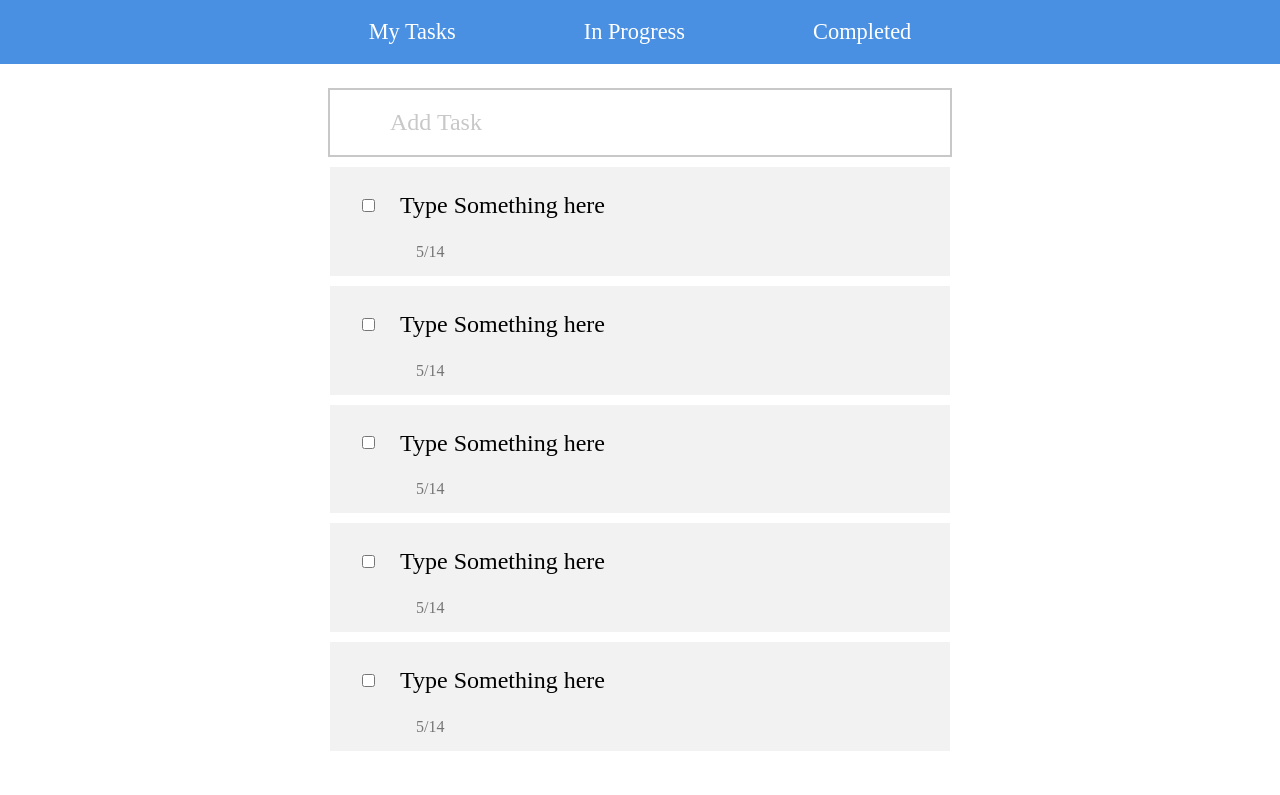
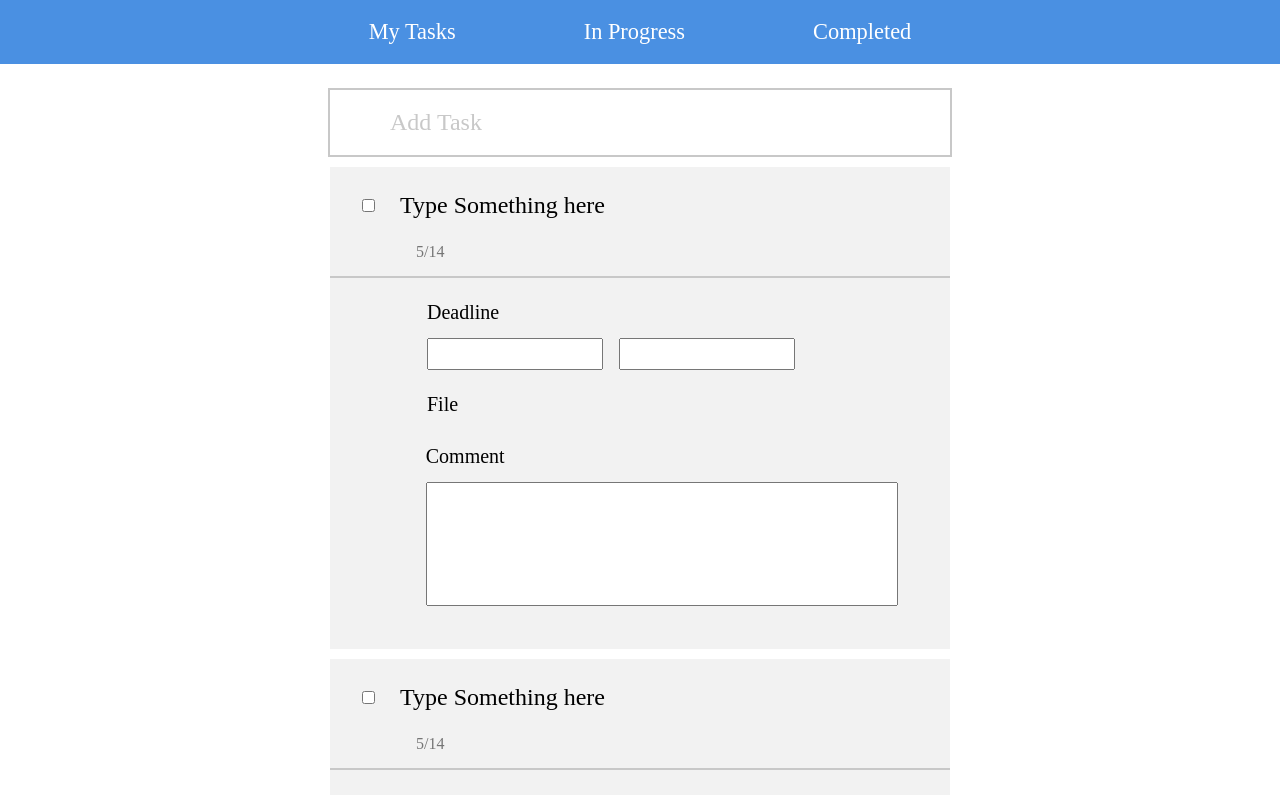
Before and after one commit to curt6815463/TimeHouseWeek1, a React app: page / in a window 1280 px wide. Shown: the top 795 px of the page. Built offline with nearby package versions, Linux system fonts and the light colour scheme.

Commit message:
detail-block ui complete

```diff
--- a/src/components/Content/index.css
+++ b/src/components/Content/index.css
@@ -40,6 +40,57 @@
 .stateBlock .iconPadding{
   padding:0 8px;
 }
+.detail-block{
 
+}
 
 /* .cardDetailContainer .icon,  */
+
+.cardDetailContainer{
+  background-color: #F2F2F2;
+  padding: 1.5rem 4.5rem 1rem 4.5rem;
+  border-top: 2px solid #C8C8C8;
+}
+.cardDetailContainer .comment{
+  width: 100%;
+}
+
+.cardDetailContainer .detail-block {
+  display: flex;
+  margin-bottom: 1.5rem;
+}
+.cardDetailContainer .icon{
+  width: 25px;
+}
+.cardDetailContainer .wording {
+  font-family: Roboto-Medium;
+  font-size: 20px;
+  color: #000000;
+}
+.cardDetailContainer .calendarInputBlock{
+  margin-top: 1rem;
+}
+.cardDetailContainer .calendarInputBlock input{
+  box-sizing: border-box;
+  width: 11rem;
+  height: 2rem;
+  font-size: 1rem;
+  padding: 0 1rem;
+  margin-right: 1rem;
+}
+.cardDetailContainer .addFileIcon{
+  margin-top: 0.5rem;
+  color: #C8C8C8;
+  font-size: 2.5rem;
+}
+.cardDetailContainer .commentInput{
+  margin-top: 1rem;
+}
+.cardDetailContainer .commentInput textarea{
+  padding-top: 0.5rem;
+  padding-left: 1rem;
+  width: 100%;
+  height: 7rem;
+  resize: none;
+  font-size: 16px;
+}
--- a/src/components/Content/index.js
+++ b/src/components/Content/index.js
@@ -16,15 +16,15 @@ class Content extends Component {
       <div className="content">
         <div className="container">
           {
-            this.state.events.map((event) => {
+            this.state.events.map((event,index) => {
               return(
                 <div key={event} className="eventCard">
                   <div className="cardContainer">
                     <div className="checkBox">
-                      <input id="checkBox" type="checkbox"></input>
+                      <input id={'checkbox' + index} type="checkbox"></input>
                     </div>
                     <div className="eventTitle">
-                      <label htmlFor="checkBox">{this.state.title}</label>
+                      <label htmlFor={'checkbox' + index}>{this.state.title}</label>
                     </div>
                     <div className="starIcon">
                       <i className="far fa-star"></i>
@@ -46,11 +46,18 @@ class Content extends Component {
                     </div>
                   </div>
                   <div className="cardDetailContainer">
-                    <div className="detail-block">
+                    <div className="detail-block calendar">
                       <div className="icon">
                         <i className="far fa-calendar-alt"></i>
                       </div>
                       <div className="deadline">
+                        <div className="wording">
+                          Deadline
+                        </div>
+                        <div className="calendarInputBlock">
+                          <input></input>
+                          <input></input>
+                        </div>
 
                       </div>
                     </div>
@@ -59,7 +66,12 @@ class Content extends Component {
                         <i className="far fa-file"></i>
                       </div>
                       <div className="file">
-
+                        <div className="wording">
+                          File
+                        </div>
+                        <div className="addFileIcon">
+                          <i class="fas fa-plus-square"></i>
+                        </div>
                       </div>
                     </div>
                     <div className="detail-block comment">
@@ -67,7 +79,12 @@ class Content extends Component {
                         <i className="far fa-comment-dots"></i>
                       </div>
                       <div className="comment">
-
+                        <div className="wording">
+                          Comment
+                        </div>
+                        <div className="commentInput">
+                          <textarea></textarea>
+                        </div>
                       </div>
                     </div>
                   </div>
```
